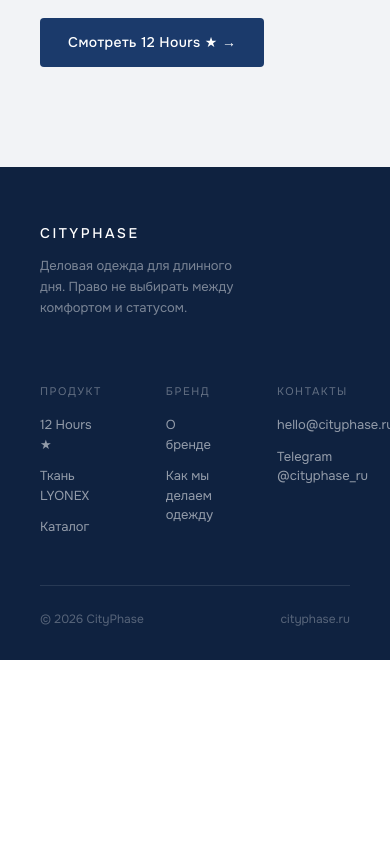
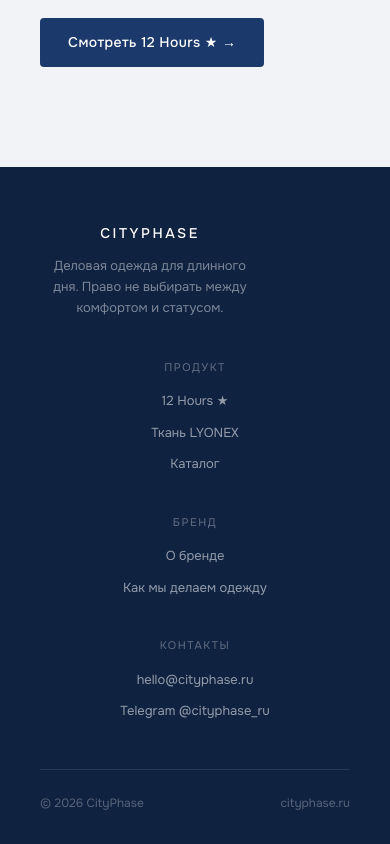
Before and after one commit to 1975pnv-lab/Cityphase, a Next.js app: page /about in a window 390 px wide. Shown: the part 975-1819 px from the top of the page. Before the commit the page ends 1635 px from the top, so only its background shows below. Built offline with nearby package versions, Linux system fonts and the light colour scheme.

Commit message:
Mobile footer for technology + about pages: stack columns centered (globals.css f-cols rules + classes)

```diff
--- a/app/about/page.js
+++ b/app/about/page.js
@@ -68,8 +68,8 @@ export default function About() {
       {/* FOOTER */}
       <footer style={{ background: '#0F2240', padding: '56px 40px 32px' }}>
         <div>
-          <div style={{ display: "flex", justifyContent: "space-between", alignItems: "flex-start", flexWrap: "wrap", gap: 64, marginBottom: 48 }}>
-            <div style={{ flex: 1 }}>
+          <div className="f-cols" style={{ display: "flex", justifyContent: "space-between", alignItems: "flex-start", flexWrap: "wrap", gap: 64, marginBottom: 48 }}>
+            <div className="f-brand" style={{ flex: 1 }}>
               <div style={{ fontSize: 14, fontWeight: 500, letterSpacing: '0.18em', color: '#fff', marginBottom: 12 }}>
                 CITYPHASE
               </div>
@@ -77,8 +77,8 @@ export default function About() {
                 Деловая одежда для длинного дня. Право не выбирать между комфортом и статусом.
               </p>
             </div>
-            <div style={{ display: 'flex', gap: 64 }}>
-              <div style={{ display: "flex", flexDirection: "column", gap: 12 }}>
+            <div className="f-nav" style={{ display: 'flex', gap: 64 }}>
+              <div className="f-col" style={{ display: "flex", flexDirection: "column", gap: 12 }}>
                 <span style={{ fontSize: 11, letterSpacing: '0.14em', textTransform: 'uppercase', color: 'rgba(255,255,255,0.35)', marginBottom: 4 }}>
                   Продукт
                 </span>
@@ -86,14 +86,14 @@ export default function About() {
                 <a href="/technology" style={{ fontSize: 13, color: "rgba(255,255,255,0.55)", textDecoration: "none" }}>Ткань LYONEX</a>
                 <a href="/sizes" style={{ fontSize: 13, color: "rgba(255,255,255,0.55)", textDecoration: "none" }}>Каталог</a>
               </div>
-              <div style={{ display: "flex", flexDirection: "column", gap: 12 }}>
+              <div className="f-col" style={{ display: "flex", flexDirection: "column", gap: 12 }}>
                 <span style={{ fontSize: 11, letterSpacing: '0.14em', textTransform: 'uppercase', color: 'rgba(255,255,255,0.35)', marginBottom: 4 }}>
                   Бренд
                 </span>
                 <a href="/about" style={{ fontSize: 13, color: "rgba(255,255,255,0.55)", textDecoration: "none" }}>О бренде</a>
                 <a href="/about#how" style={{ fontSize: 13, color: "rgba(255,255,255,0.55)", textDecoration: "none" }}>Как мы делаем одежду</a>
               </div>
-              <div style={{ display: "flex", flexDirection: "column", gap: 12 }}>
+              <div className="f-col" style={{ display: "flex", flexDirection: "column", gap: 12 }}>
                 <span style={{ fontSize: 11, letterSpacing: '0.14em', textTransform: 'uppercase', color: 'rgba(255,255,255,0.35)', marginBottom: 4 }}>
                   Контакты
                 </span>
--- a/app/globals.css
+++ b/app/globals.css
@@ -139,3 +139,12 @@ html {
     text-align: center;
   }
 }
+
+/* ── Мобильный футер (technology, about) ── */
+@media (max-width: 640px) {
+  .f-cols { flex-direction: column !important; gap: 40px !important; }
+  .f-brand { display: flex !important; flex-direction: column !important; align-items: center !important; text-align: center !important; }
+  .f-brand p { margin: 0 auto !important; text-align: center !important; }
+  .f-nav { flex-direction: column !important; gap: 40px !important; width: 100% !important; }
+  .f-col { align-items: center !important; text-align: center !important; width: 100% !important; }
+}
--- a/app/technology/page.js
+++ b/app/technology/page.js
@@ -90,8 +90,8 @@ export default function Technology() {
 {/* FOOTER */}
       <footer style={{ background: '#0F2240', padding: '56px 40px 32px' }}>
         <div>
-          <div style={{ display: "flex", justifyContent: "space-between", alignItems: "flex-start", flexWrap: "wrap", gap: 64, marginBottom: 48 }}>
-            <div style={{ flex: 1 }}>
+          <div className="f-cols" style={{ display: "flex", justifyContent: "space-between", alignItems: "flex-start", flexWrap: "wrap", gap: 64, marginBottom: 48 }}>
+            <div className="f-brand" style={{ flex: 1 }}>
               <div style={{ fontSize: 14, fontWeight: 500, letterSpacing: '0.18em', color: '#fff', marginBottom: 12 }}>
                 CITYPHASE
               </div>
@@ -99,8 +99,8 @@ export default function Technology() {
                 Деловая одежда для длинного дня. Право не выбирать между комфортом и статусом.
               </p>
             </div>
-            <div style={{ display: 'flex', gap: 64 }}>
-              <div style={{ display: "flex", flexDirection: "column", gap: 12 }}>
+            <div className="f-nav" style={{ display: 'flex', gap: 64 }}>
+              <div className="f-col" style={{ display: "flex", flexDirection: "column", gap: 12 }}>
                 <span style={{ fontSize: 11, letterSpacing: '0.14em', textTransform: 'uppercase', color: 'rgba(255,255,255,0.35)', marginBottom: 4 }}>
                   Продукт
                 </span>
@@ -108,14 +108,14 @@ export default function Technology() {
                 <a href="/technology" style={{ fontSize: 13, color: "rgba(255,255,255,0.55)", textDecoration: "none" }}>Ткань LYONEX</a>
                 <a href="/sizes" style={{ fontSize: 13, color: "rgba(255,255,255,0.55)", textDecoration: "none" }}>Каталог</a>
               </div>
-              <div style={{ display: "flex", flexDirection: "column", gap: 12 }}>
+              <div className="f-col" style={{ display: "flex", flexDirection: "column", gap: 12 }}>
                 <span style={{ fontSize: 11, letterSpacing: '0.14em', textTransform: 'uppercase', color: 'rgba(255,255,255,0.35)', marginBottom: 4 }}>
                   Бренд
                 </span>
                 <a href="/about" style={{ fontSize: 13, color: "rgba(255,255,255,0.55)", textDecoration: "none" }}>О бренде</a>
                 <a href="/about#how" style={{ fontSize: 13, color: "rgba(255,255,255,0.55)", textDecoration: "none" }}>Как мы делаем одежду</a>
               </div>
-              <div style={{ display: "flex", flexDirection: "column", gap: 12 }}>
+              <div className="f-col" style={{ display: "flex", flexDirection: "column", gap: 12 }}>
                 <span style={{ fontSize: 11, letterSpacing: '0.14em', textTransform: 'uppercase', color: 'rgba(255,255,255,0.35)', marginBottom: 4 }}>
                   Контакты
                 </span>
```
